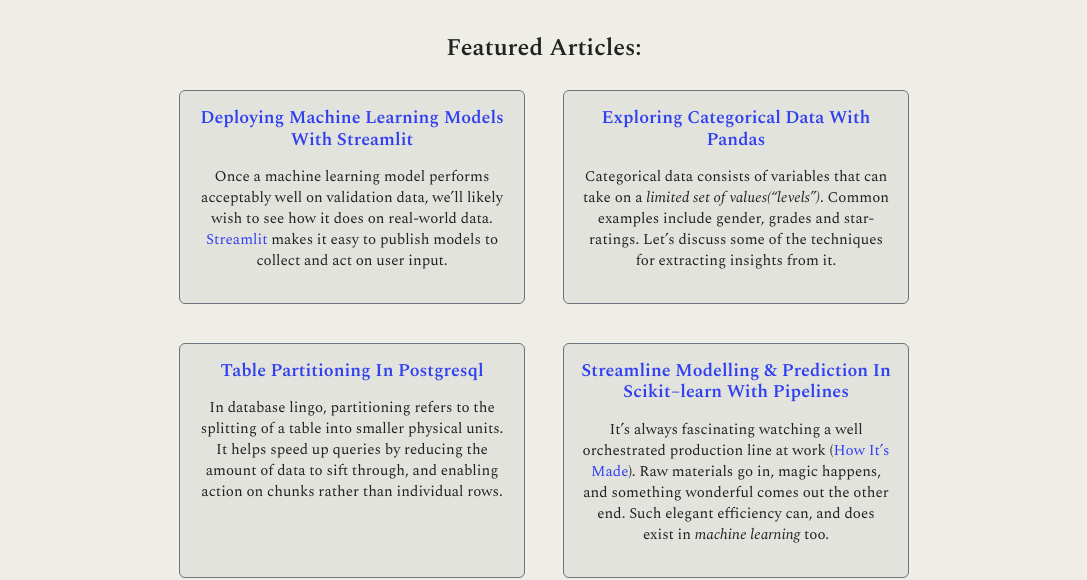
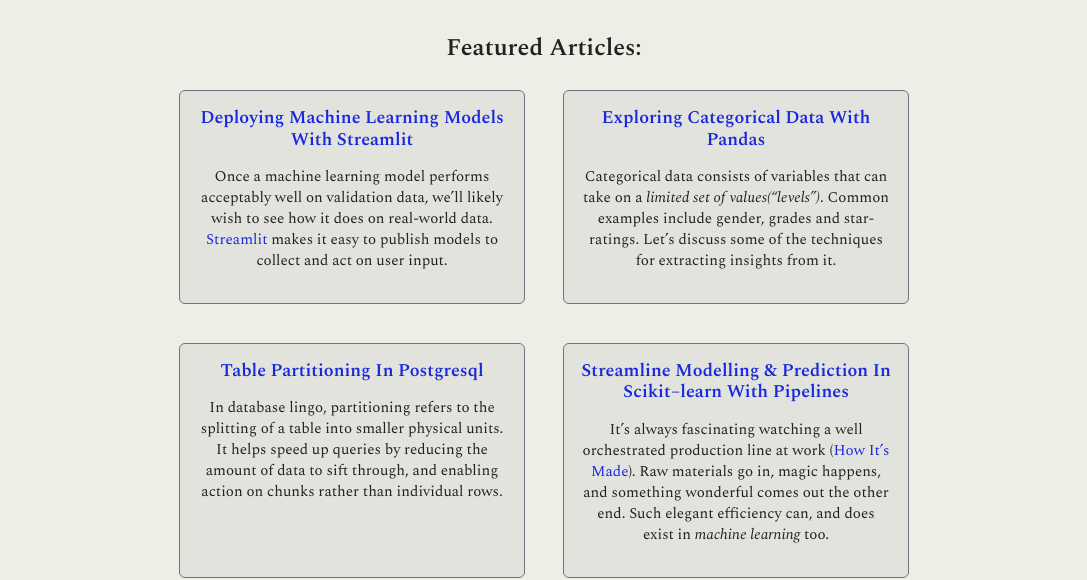
Before and after one commit to Tim-Abwao/tim-abwao.github.io, a Jekyll site: the page built from index.html, in a window 1280 px wide. Shown: the part 431-1011 px from the top of the page, without its empty margins (96-1183 px from the left). Built offline with Jekyll 4.4.1, drawn with Linux system fonts in a browser that asks for light colours.

Commit message:
Update link color to improve visibility

```diff
--- a/_sass/_base.sass
+++ b/_sass/_base.sass
@@ -69,7 +69,7 @@
     color: $light-font-color
 
   a, .btn-outline-primary
-    color: #3040f1
+    color: #1828dd
 
   blockquote
     background-color: #ddd
@@ -103,7 +103,7 @@
     color: $dark-font-color
 
   a, .btn-outline-primary
-    color: #5599e4
+    color: #5daaef
 
   blockquote
     background-color: #444
```
